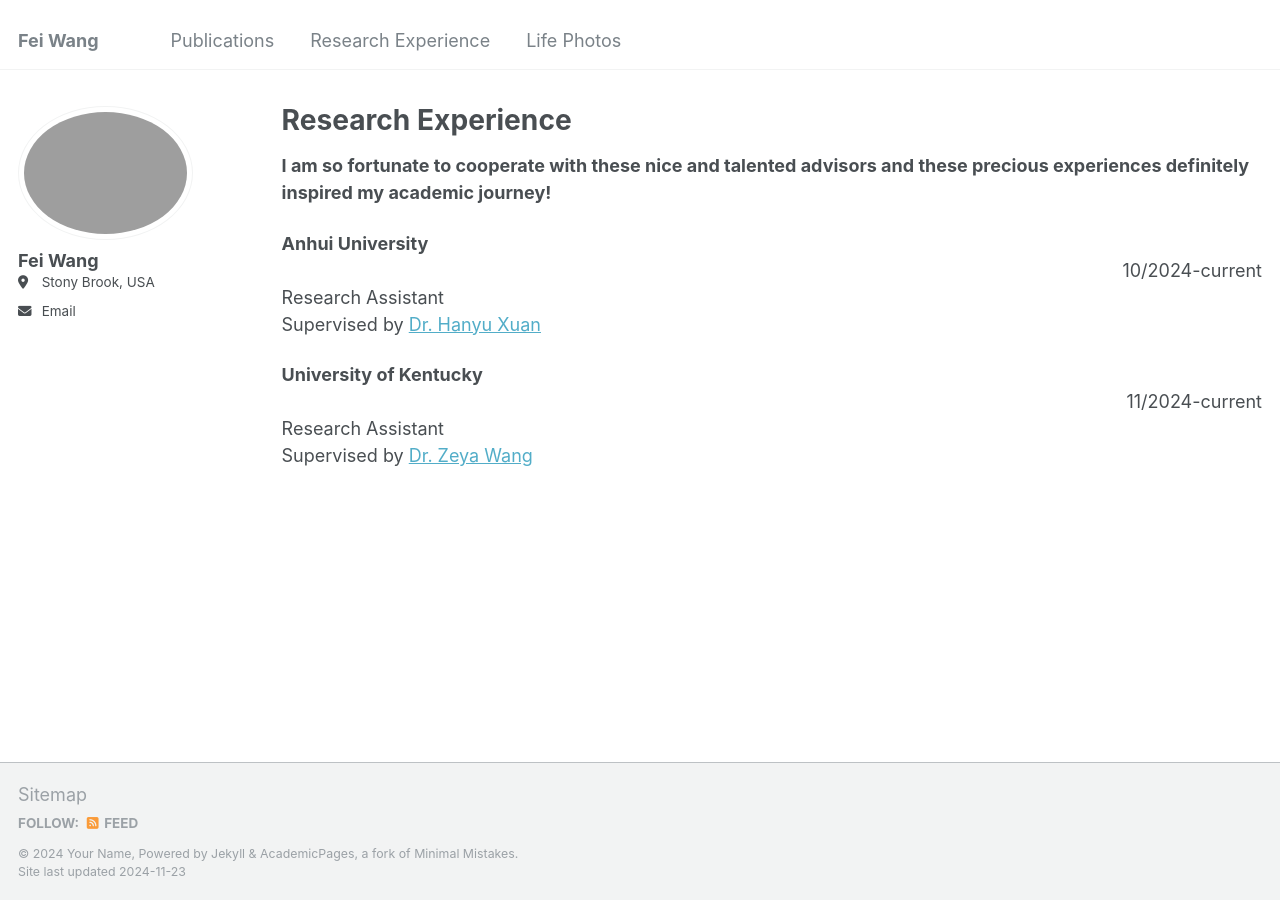
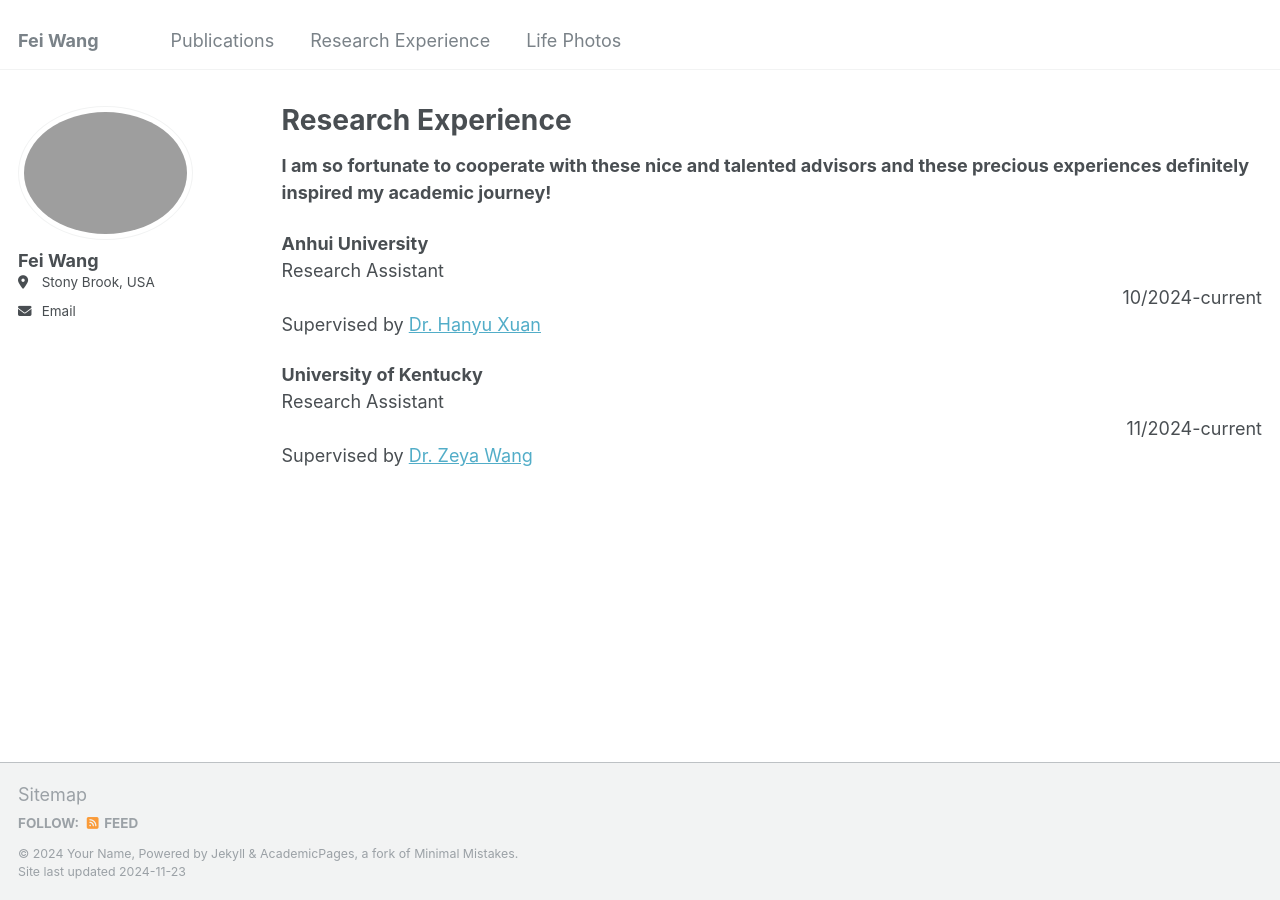
Before and after one commit to feiwang2004/feiwang2004.github.io, a Jekyll site: the page built from _pages/research_experience.md, in a window 1280 px wide. Built offline with Jekyll 4.4.1, drawn with Linux system fonts in a browser that asks for light colours.

Commit message:
Update research_experience.md

```diff
--- a/_pages/research_experience.md
+++ b/_pages/research_experience.md
@@ -11,12 +11,10 @@ redirect_from:
 **I am so fortunate to cooperate with these nice and talented advisors and these precious experiences definitely inspired my academic journey!**
 
 
-**Anhui University**
-<span style="display: inline-block; width: 100%; text-align: right;">10/2024-current</span><br>
-Research Assistant<br>
+**Anhui University**<br>
+Research Assistant<span style="display: inline-block; width: 100%; text-align: right;">10/2024-current</span><br>
 Supervised by [Dr. Hanyu Xuan](https://xuanhanyu.github.io/)
 
-**University of Kentucky**
-<span style="display: inline-block; width: 100%; text-align: right;">11/2024-current</span><br>
-Research Assistant<br>
+**University of Kentucky**<br>
+Research Assistant<span style="display: inline-block; width: 100%; text-align: right;">11/2024-current</span><br>
 Supervised by [Dr. Zeya Wang](https://zeyawang.github.io)
```
